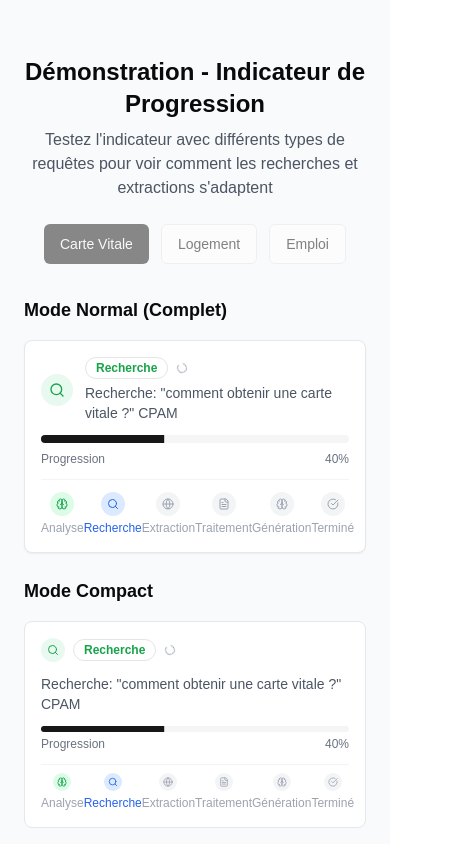
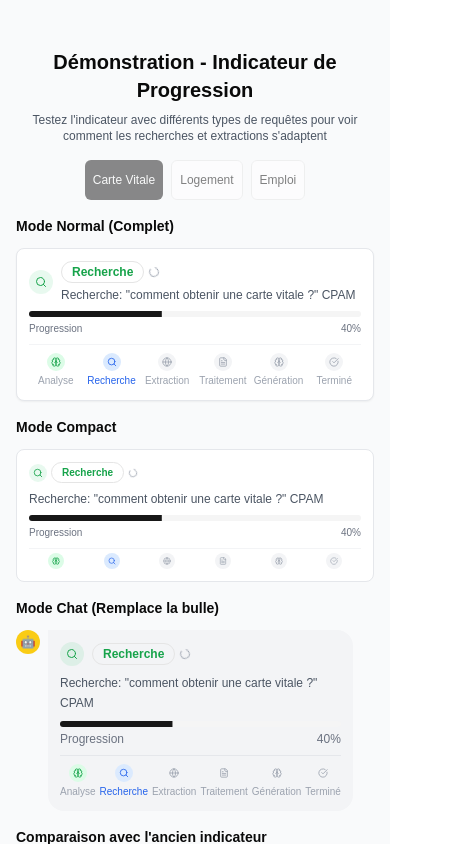
Before and after one commit to elonmsk/Assistant-Triptik, a Next.js app: page /test-progress in a window 390 px wide. Both pictures are taken after a click on the button "Carte Vitale". Shown: the top 844 px of the page, 468 px wide, since content can reach past the window. Built offline with nearby package versions, Linux system fonts and the light colour scheme.

Commit message:
resolution de bugs et interface

```diff
--- a/components/chat/ProcessingIndicator.tsx
+++ b/components/chat/ProcessingIndicator.tsx
@@ -1,5 +1,4 @@
 "use client"
-
 import React from 'react'
 import { Progress } from '@/components/ui/progress'
 import { Badge } from '@/components/ui/badge'
@@ -19,8 +18,8 @@ interface ProcessingIndicatorProps {
   progress: number
   className?: string
   category?: string
-  compact?: boolean // Mode compact pour l'intégration dans les bulles de chat
-  chatMode?: boolean // Mode chat qui remplace complètement la bulle
+  compact?: boolean
+  chatMode?: boolean
 }
 
 const stepConfig = {
@@ -87,42 +86,42 @@ export default function ProcessingIndicator({
   // Mode chat qui remplace complètement la bulle
   if (chatMode) {
     return (
-      <div className={`bg-gray-100 text-gray-800 p-4 rounded-2xl rounded-tl-md min-w-[400px] max-w-[600px] ${className}`}>
-        <div className="space-y-4">
+      <div className={`bg-gray-100 text-gray-800 p-3 sm:p-4 rounded-2xl rounded-tl-none w-auto max-w-full sm:max-w-[90%] md:max-w-[80%] lg:max-w-[70%] ${className}`}>
+        <div className="space-y-2 sm:space-y-3">
           {/* En-tête avec icône et badges */}
-          <div className="flex items-center gap-3">
-            <div className={`p-2 rounded-full ${config.color} bg-opacity-10`}>
-              <IconComponent className={`w-4 h-4 ${config.textColor}`} />
+          <div className="flex items-center gap-2 sm:gap-3">
+            <div className={`p-1.5 sm:p-2 rounded-full ${config.color} bg-opacity-10`}>
+              <IconComponent className={`w-3 h-3 sm:w-4 sm:h-4 ${config.textColor}`} />
             </div>
-            <div className="flex items-center gap-2 flex-wrap">
-              <Badge variant="outline" className={`text-sm ${config.textColor}`}>
+            <div className="flex items-center gap-1 sm:gap-2 flex-wrap">
+              <Badge variant="outline" className={`text-xs sm:text-sm ${config.textColor}`}>
                 {config.label}
               </Badge>
               {category && (
-                <Badge variant="secondary" className="text-sm">
+                <Badge variant="secondary" className="text-xs sm:text-sm">
                   {category}
                 </Badge>
               )}
               {currentStep !== 'complete' && (
-                <Loader2 className="w-4 h-4 animate-spin text-gray-400" />
+                <Loader2 className="w-3 h-3 sm:w-4 sm:h-4 animate-spin text-gray-400" />
               )}
             </div>
           </div>
 
           {/* Message */}
-          <p className="text-sm text-gray-600 break-words leading-relaxed">{message}</p>
+          <p className="text-xs sm:text-sm text-gray-600 break-words leading-relaxed">{message}</p>
 
           {/* Barre de progression */}
-          <div className="space-y-2">
-            <Progress value={progress} className="h-2" />
-            <div className="flex justify-between text-sm text-gray-500">
+          <div className="space-y-1 sm:space-y-2">
+            <Progress value={progress} className="h-1.5 sm:h-2" />
+            <div className="flex justify-between text-xs sm:text-sm text-gray-500">
               <span>Progression</span>
               <span>{progress}%</span>
             </div>
           </div>
 
           {/* Étapes en bas */}
-          <div className="flex items-center justify-between pt-3 border-t border-gray-200 gap-2">
+          <div className="flex items-center justify-between pt-2 sm:pt-3 border-t border-gray-200 gap-1 sm:gap-2">
             {Object.entries(stepConfig).map(([step, stepConfig]) => {
               if (step === 'idle') return null
 
@@ -131,16 +130,16 @@ export default function ProcessingIndicator({
               const isCompleted = getStepOrder(currentStep) > getStepOrder(step)
 
               return (
-                <div key={step} className="flex flex-col items-center gap-1 flex-1">
+                <div key={step} className="flex flex-col items-center gap-0.5 sm:gap-1 flex-1">
                   <div className={`
-                    p-1.5 rounded-full text-xs
+                    p-1 sm:p-1.5 rounded-full text-xs
                     ${isCompleted ? 'bg-green-100 text-green-600' : ''}
                     ${isActive ? 'bg-blue-100 text-blue-600' : ''}
                     ${!isActive && !isCompleted ? 'bg-gray-100 text-gray-400' : ''}
                   `}>
-                    <StepIcon className="w-3 h-3" />
+                    <StepIcon className="w-2.5 h-2.5 sm:w-3 sm:h-3" />
                   </div>
-                  <span className={`text-xs text-center ${isActive ? 'text-blue-600 font-medium' : 'text-gray-400'}`}>
+                  <span className={`text-[10px] sm:text-xs text-center ${isActive ? 'text-blue-600 font-medium' : 'text-gray-400'}`}>
                     {stepConfig.label}
                   </span>
                 </div>
@@ -155,41 +154,41 @@ export default function ProcessingIndicator({
   // Mode compact pour l'intégration dans les bulles de chat
   if (compact) {
     return (
-      <div className={`space-y-3 ${className}`}>
+      <div className={`space-y-2 sm:space-y-3 ${className}`}>
         {/* En-tête compact */}
-        <div className="flex items-center gap-2">
-          <div className={`p-1.5 rounded-full ${config.color} bg-opacity-10`}>
-            <IconComponent className={`w-3 h-3 ${config.textColor}`} />
+        <div className="flex items-center gap-1 sm:gap-2">
+          <div className={`p-1 sm:p-1.5 rounded-full ${config.color} bg-opacity-10`}>
+            <IconComponent className={`w-2.5 h-2.5 sm:w-3 sm:h-3 ${config.textColor}`} />
           </div>
-          <div className="flex items-center gap-2">
-            <Badge variant="outline" className={`text-xs ${config.textColor}`}>
+          <div className="flex items-center gap-1 sm:gap-2">
+            <Badge variant="outline" className={`text-[10px] sm:text-xs ${config.textColor}`}>
               {config.label}
             </Badge>
             {category && (
-              <Badge variant="secondary" className="text-xs">
+              <Badge variant="secondary" className="text-[10px] sm:text-xs">
                 {category}
               </Badge>
             )}
             {currentStep !== 'complete' && (
-              <Loader2 className="w-3 h-3 animate-spin text-gray-400" />
+              <Loader2 className="w-2.5 h-2.5 sm:w-3 sm:h-3 animate-spin text-gray-400" />
             )}
           </div>
         </div>
 
         {/* Message */}
-        <p className="text-sm text-gray-600 break-words">{message}</p>
+        <p className="text-xs sm:text-sm text-gray-600 break-words">{message}</p>
 
         {/* Barre de progression compacte */}
         <div className="space-y-1">
           <Progress value={progress} className="h-1.5" />
-          <div className="flex justify-between text-xs text-gray-500">
+          <div className="flex justify-between text-[10px] sm:text-xs text-gray-500">
             <span>Progression</span>
             <span>{progress}%</span>
           </div>
         </div>
 
         {/* Étapes compactes */}
-        <div className="flex items-center justify-between pt-2 border-t border-gray-100">
+        <div className="flex items-center justify-between pt-1 sm:pt-2 border-t border-gray-100 gap-0.5 sm:gap-1">
           {Object.entries(stepConfig).map(([step, stepConfig]) => {
             if (step === 'idle') return null
 
@@ -198,18 +197,15 @@ export default function ProcessingIndicator({
             const isCompleted = getStepOrder(currentStep) > getStepOrder(step)
 
             return (
-              <div key={step} className="flex flex-col items-center gap-1">
+              <div key={step} className="flex flex-col items-center gap-0.5 sm:gap-1 flex-1">
                 <div className={`
                   p-1 rounded-full text-xs
                   ${isCompleted ? 'bg-green-100 text-green-600' : ''}
                   ${isActive ? 'bg-blue-100 text-blue-600' : ''}
                   ${!isActive && !isCompleted ? 'bg-gray-100 text-gray-400' : ''}
                 `}>
-                  <StepIcon className="w-2.5 h-2.5" />
+                  <StepIcon className="w-2 h-2 sm:w-2.5 sm:h-2.5" />
                 </div>
-                <span className={`text-xs ${isActive ? 'text-blue-600 font-medium' : 'text-gray-400'}`}>
-                  {stepConfig.label}
-                </span>
               </div>
             )
           }).filter(Boolean)}
@@ -220,39 +216,39 @@ export default function ProcessingIndicator({
 
   // Mode normal (complet)
   return (
-    <div className={`bg-white border border-gray-200 rounded-lg p-4 shadow-sm ${className}`}>
-      <div className="flex items-center gap-3 mb-3">
-        <div className={`p-2 rounded-full ${config.color} bg-opacity-10`}>
-          <IconComponent className={`w-4 h-4 ${config.textColor}`} />
+    <div className={`bg-white border border-gray-200 rounded-lg p-3 sm:p-4 shadow-sm ${className}`}>
+      <div className="flex items-center gap-2 sm:gap-3 mb-2 sm:mb-3">
+        <div className={`p-1.5 sm:p-2 rounded-full ${config.color} bg-opacity-10`}>
+          <IconComponent className={`w-3 h-3 sm:w-4 sm:h-4 ${config.textColor}`} />
         </div>
         <div className="flex-1">
-          <div className="flex items-center gap-2 mb-1">
-            <Badge variant="outline" className={config.textColor}>
+          <div className="flex items-center gap-1 sm:gap-2 mb-1">
+            <Badge variant="outline" className={`text-xs sm:text-sm ${config.textColor}`}>
               {config.label}
             </Badge>
             {category && (
-              <Badge variant="secondary" className="text-xs">
+              <Badge variant="secondary" className="text-xs sm:text-sm">
                 {category}
               </Badge>
             )}
             {currentStep !== 'complete' && (
-              <Loader2 className="w-3 h-3 animate-spin text-gray-400" />
+              <Loader2 className="w-3 h-3 sm:w-4 sm:h-4 animate-spin text-gray-400" />
             )}
           </div>
-          <p className="text-sm text-gray-600 break-words">{message}</p>
+          <p className="text-xs sm:text-sm text-gray-600 break-words">{message}</p>
         </div>
       </div>
 
-      <div className="space-y-2">
-        <Progress value={progress} className="h-2" />
-        <div className="flex justify-between text-xs text-gray-500">
+      <div className="space-y-1 sm:space-y-2">
+        <Progress value={progress} className="h-1.5 sm:h-2" />
+        <div className="flex justify-between text-[10px] sm:text-xs text-gray-500">
           <span>Progression</span>
           <span>{progress}%</span>
         </div>
       </div>
 
       {/* Indicateur des étapes */}
-      <div className="flex items-center justify-between mt-3 pt-3 border-t border-gray-100">
+      <div className="flex items-center justify-between mt-2 sm:mt-3 pt-2 sm:pt-3 border-t border-gray-100 gap-0.5 sm:gap-1">
         {Object.entries(stepConfig).map(([step, stepConfig]) => {
           if (step === 'idle') return null
 
@@ -261,16 +257,16 @@ export default function ProcessingIndicator({
           const isCompleted = getStepOrder(currentStep) > getStepOrder(step)
 
           return (
-            <div key={step} className="flex flex-col items-center gap-1">
+            <div key={step} className="flex flex-col items-center gap-0.5 sm:gap-1 flex-1">
               <div className={`
-                p-1.5 rounded-full text-xs
+                p-1 sm:p-1.5 rounded-full text-xs
                 ${isCompleted ? 'bg-green-100 text-green-600' : ''}
                 ${isActive ? 'bg-blue-100 text-blue-600' : ''}
                 ${!isActive && !isCompleted ? 'bg-gray-100 text-gray-400' : ''}
               `}>
-                <StepIcon className="w-3 h-3" />
+                <StepIcon className="w-2.5 h-2.5 sm:w-3 sm:h-3" />
               </div>
-              <span className={`text-xs ${isActive ? 'text-blue-600 font-medium' : 'text-gray-400'}`}>
+              <span className={`text-[10px] sm:text-xs text-center ${isActive ? 'text-blue-600 font-medium' : 'text-gray-400'}`}>
                 {stepConfig.label}
               </span>
             </div>
--- a/components/chat/ProcessingIndicatorDemo.tsx
+++ b/components/chat/ProcessingIndicatorDemo.tsx
@@ -1,12 +1,10 @@
 "use client"
-
 import React, { useState, useEffect } from 'react'
 import { Button } from '@/components/ui/button'
 import ProcessingIndicator from './ProcessingIndicator'
 
 type ProcessingStep = 'idle' | 'analyzing' | 'searching' | 'scraping' | 'processing' | 'generating' | 'complete'
 
-// Exemples de requêtes avec leurs étapes spécifiques
 const exampleQueries = [
   {
     name: "Carte Vitale",
@@ -85,7 +83,6 @@ export default function ProcessingIndicatorDemo() {
     setMessage('')
     setProgress(0)
     setSelectedExample(exampleIndex)
-
     const example = exampleQueries[exampleIndex]
 
     // Étape 1: Analyse
@@ -141,21 +138,21 @@ export default function ProcessingIndicatorDemo() {
   }
 
   return (
-    <div className="max-w-4xl mx-auto p-6 space-y-6">
+    <div className="max-w-4xl mx-auto p-4 sm:p-6 space-y-4 sm:space-y-6">
       <div className="text-center">
-        <h2 className="text-2xl font-bold mb-2">Démonstration - Indicateur de Progression</h2>
-        <p className="text-gray-600 mb-6">
+        <h2 className="text-xl sm:text-2xl font-bold mb-2">Démonstration - Indicateur de Progression</h2>
+        <p className="text-xs sm:text-sm text-gray-600 mb-4 sm:mb-6">
           Testez l'indicateur avec différents types de requêtes pour voir comment les recherches et extractions s'adaptent
         </p>
 
-        <div className="flex flex-wrap gap-3 justify-center mb-6">
+        <div className="flex flex-wrap gap-2 sm:gap-3 justify-center mb-4 sm:mb-6">
           {exampleQueries.map((example, index) => (
             <Button
               key={index}
               onClick={() => startDemo(index)}
               disabled={isRunning}
               variant={selectedExample === index ? "default" : "outline"}
-              className="mb-2"
+              className="text-xs sm:text-sm px-2 sm:px-3 py-1 sm:py-2"
             >
               {example.name}
             </Button>
@@ -164,8 +161,8 @@ export default function ProcessingIndicatorDemo() {
       </div>
 
       {/* Mode normal */}
-      <div className="space-y-4">
-        <h3 className="text-lg font-semibold">Mode Normal (Complet)</h3>
+      <div className="space-y-3 sm:space-y-4">
+        <h3 className="text-sm sm:text-lg font-semibold">Mode Normal (Complet)</h3>
         <ProcessingIndicator
           currentStep={currentStep}
           message={message}
@@ -174,9 +171,9 @@ export default function ProcessingIndicatorDemo() {
       </div>
 
       {/* Mode compact */}
-      <div className="space-y-4">
-        <h3 className="text-lg font-semibold">Mode Compact</h3>
-        <div className="bg-white border border-gray-200 rounded-lg p-4">
+      <div className="space-y-3 sm:space-y-4">
+        <h3 className="text-sm sm:text-lg font-semibold">Mode Compact</h3>
+        <div className="bg-white border border-gray-200 rounded-lg p-3 sm:p-4">
           <ProcessingIndicator
             currentStep={currentStep}
             message={message}
@@ -187,11 +184,11 @@ export default function ProcessingIndicatorDemo() {
       </div>
 
       {/* Mode chat - simulation d'une bulle de chat */}
-      <div className="space-y-4">
-        <h3 className="text-lg font-semibold">Mode Chat (Remplace la bulle)</h3>
-        <div className="flex items-start gap-3 max-w-[80%]">
-          <div className="w-8 h-8 bg-yellow-400 rounded-full flex items-center justify-center flex-shrink-0">
-            <span className="text-sm">🤖</span>
+      <div className="space-y-3 sm:space-y-4">
+        <h3 className="text-sm sm:text-lg font-semibold">Mode Chat (Remplace la bulle)</h3>
+        <div className="flex items-start gap-2 sm:gap-3 max-w-[90%] sm:max-w-[80%]">
+          <div className="w-6 h-6 sm:w-8 sm:h-8 bg-yellow-400 rounded-full flex items-center justify-center flex-shrink-0">
+            <span className="text-xs sm:text-sm">🤖</span>
           </div>
           <ProcessingIndicator
             currentStep={currentStep}
@@ -203,15 +200,15 @@ export default function ProcessingIndicatorDemo() {
       </div>
 
       {/* Comparaison avec l'ancien indicateur */}
-      <div className="space-y-4">
-        <h3 className="text-lg font-semibold">Comparaison avec l'ancien indicateur</h3>
-        <div className="grid grid-cols-1 md:grid-cols-2 gap-4">
+      <div className="space-y-3 sm:space-y-4">
+        <h3 className="text-sm sm:text-lg font-semibold">Comparaison avec l'ancien indicateur</h3>
+        <div className="grid grid-cols-1 md:grid-cols-2 gap-3 sm:gap-4">
           <div>
-            <h4 className="font-medium mb-2">Ancien indicateur</h4>
-            <div className="bg-gray-100 text-gray-800 p-3 rounded-2xl rounded-tl-md">
+            <h4 className="text-xs sm:text-sm font-medium mb-1 sm:mb-2">Ancien indicateur</h4>
+            <div className="bg-gray-100 text-gray-800 p-2 sm:p-3 rounded-2xl rounded-tl-none">
               <div className="flex items-center space-x-1">
-                <span className="text-sm text-gray-600 italic">L'assistant Triptik est en train d'écrire</span>
-                <div className="flex space-x-1">
+                <span className="text-[10px] sm:text-xs text-gray-600 italic">L'assistant Triptik est en train d'écrire</span>
+                <div className="flex space-x-0.5 sm:space-x-1">
                   <div className="w-1 h-1 bg-gray-400 rounded-full animate-bounce" style={{ animationDelay: '0ms' }}></div>
                   <div className="w-1 h-1 bg-gray-400 rounded-full animate-bounce" style={{ animationDelay: '150ms' }}></div>
                   <div className="w-1 h-1 bg-gray-400 rounded-full animate-bounce" style={{ animationDelay: '300ms' }}></div>
@@ -220,7 +217,7 @@ export default function ProcessingIndicatorDemo() {
             </div>
           </div>
           <div>
-            <h4 className="font-medium mb-2">Nouvel indicateur</h4>
+            <h4 className="text-xs sm:text-sm font-medium mb-1 sm:mb-2">Nouvel indicateur</h4>
             <ProcessingIndicator
               currentStep={currentStep}
               message={message}
--- a/components/pages/accompagnant-page.tsx
+++ b/components/pages/accompagnant-page.tsx
@@ -1,7 +1,7 @@
 "use client"
 import { Menu } from "lucide-react"
 import { Button } from "@/components/ui/button"
-import { useState, useEffect } from "react"
+import { useState, useEffect, useMemo } from "react"
 import { SideMenu, ChatInput } from "@/components/ui-custom"
 import { CommunityPage, SearchHistoryPage, LanguagesPage, AccompagnantQualificationPage } from "@/components/pages"
 import { useChat } from '@/contexts/ChatContext'
@@ -15,11 +15,8 @@ export default function AccompagnantPage() {
   const [showSearchHistory, setShowSearchHistory] = useState(false)
   const [showLanguages, setShowLanguages] = useState(false)
   const [selectedCategory, setSelectedCategory] = useState<string | null>(null)
-
-  // Hook du contexte chat
   const { setUserInfo, state } = useChat()
 
-  // Initialiser le contexte chat pour les accompagnants
   useEffect(() => {
     const numero = localStorage.getItem("uid") || localStorage.getItem("numero") || (999000000 + Date.now()).toString()
     setUserInfo(numero, 'accompagnant')
@@ -39,6 +36,7 @@ export default function AccompagnantPage() {
 
   const showChatMessages = state.currentMessages.length > 0
   const showProcessingIndicator = state.processingState.currentStep !== 'idle' && !showChatMessages
+  const isChatOpen = useMemo(() => showChatMessages || showProcessingIndicator, [showChatMessages, showProcessingIndicator])
 
   if (showCommunity) {
     return <CommunityPage onBack={() => setShowCommunity(false)} />
@@ -73,7 +71,7 @@ export default function AccompagnantPage() {
   ]
 
   return (
-    <div className="min-h-screen bg-[#ffffff] pb-24">
+    <div className="min-h-screen bg-white pb-24">
       {/* Header */}
       <header className="flex items-center justify-between py-3 px-6 border-b border-gray-200">
         <Button variant="ghost" size="icon" onClick={() => setIsMenuOpen(true)}>
@@ -94,7 +92,9 @@ export default function AccompagnantPage() {
 
       {/* Main Content */}
       <main className="w-full max-w-4xl mx-auto px-6 py-6">
-        {/* Welcome Section */}
+        {/* Accueil (catégories) */}
+        {!isChatOpen && (
+          <>
             <div className="text-center mb-8">
               <h1 className="text-2xl font-semibold text-[#414143] mb-4">
                 Triptik à votre service
@@ -107,12 +107,10 @@ export default function AccompagnantPage() {
               </p>
             </div>
 
-        {/* Categories Section */}
             <div className="mb-12">
               <h2 className="text-xl font-normal text-[#000000] text-center mb-8">
                 Choisissez une thématique
               </h2>
-          {/* Categories Grid - Responsive: 2 columns on mobile, 5 on desktop */}
               <div className="grid grid-cols-2 sm:grid-cols-3 md:grid-cols-4 lg:grid-cols-5 gap-6">
                 {categories.map((category, index) => (
                   <Button
@@ -121,11 +119,9 @@ export default function AccompagnantPage() {
                     onClick={() => handleCategoryClick(category.name)}
                     className="h-32 w-full max-w-[180px] mx-auto flex flex-col items-center justify-center gap-3 border-2 border-[#e7e7e7] bg-white hover:bg-gray-50 rounded-xl p-4"
                   >
-                {/* Icon Circle - Larger */}
                     <div className="w-16 h-16 bg-[#f8f8f8] rounded-full flex items-center justify-center">
                       <span className="text-2xl">{category.icon}</span>
                     </div>
-                {/* Category Name - Larger text */}
                     <span className="text-base font-medium text-[#000000] text-center leading-tight">
                       {category.name}
                     </span>
@@ -133,25 +129,17 @@ export default function AccompagnantPage() {
                 ))}
               </div>
             </div>
-      </main>
-
-      {/* Zone d'affichage des messages */}
-      {showChatMessages && (
-        <div className="fixed top-20 left-0 right-0 bottom-24 bg-white z-30 border-t border-gray-200">
-          <div className="h-full max-w-4xl mx-auto p-6 overflow-y-auto">
-            <div className="flex items-center gap-3 mb-6">
-              <div className="w-8 h-8 bg-yellow-400 rounded-full flex items-center justify-center text-sm">😊</div>
-              <span className="text-base font-medium text-[#414143]">Assistant Triptik</span>
-            </div>
-            <SimpleChatDisplay />
-          </div>
-        </div>
+          </>
         )}
 
+        {/* Zone Chat */}
+        {isChatOpen && (
+          <section className="relative flex flex-col items-center">
+            {/* Conteneur pour l'indicateur de progression et les messages */}
+            <div className="w-full max-w-full sm:max-w-2xl mx-auto px-3 sm:px-0 break-words overflow-x-hidden">
               {/* Indicateur de progression */}
               {showProcessingIndicator && (
-        <div className="fixed top-20 left-0 right-0 z-40 bg-white border-t border-gray-200">
-          <div className="max-w-4xl mx-auto p-4">
+                <div className="mb-4">
                   <ProcessingIndicator
                     currentStep={state.processingState.currentStep}
                     message={state.processingState.message}
@@ -159,10 +147,29 @@ export default function AccompagnantPage() {
                     category={state.processingState.category}
                   />
                 </div>
+              )}
+              {/* Messages du chat */}
+              {showChatMessages && (
+                <div className="flex flex-col">
+                  <div className="flex items-center gap-3 mb-6">
+                    <div className="w-8 h-8 bg-yellow-400 rounded-full flex items-center justify-center text-sm">😊</div>
+                    <span className="text-base font-medium text-[#414143]">Assistant Triptik</span>
+                  </div>
+                  <div className="chat-scroll max-h-[calc(100vh-260px)] sm:max-h-[70vh] overflow-y-auto pr-1 break-words overflow-x-hidden">
+                    <SimpleChatDisplay />
+                  </div>
                 </div>
               )}
+              {/* État vide si jamais le chat est ouvert sans message */}
+              {!showChatMessages && !showProcessingIndicator && (
+                <div className="text-center text-sm text-gray-500 py-10">Posez votre question en bas de l’écran.</div>
+              )}
+            </div>
+          </section>
+        )}
+      </main>
 
-      {/* Fixed Chat Input */}
+      {/* Champ de saisie du chat (fixe/sticky) */}
       <ChatInput
         theme={selectedCategory || undefined}
         onSendMessage={handleSendMessage}
```
Also changed, not shown: components/pages/accompagne-page.tsx (+193 -61 lines). Lines whose indentation alone changed are shown as unchanged.
